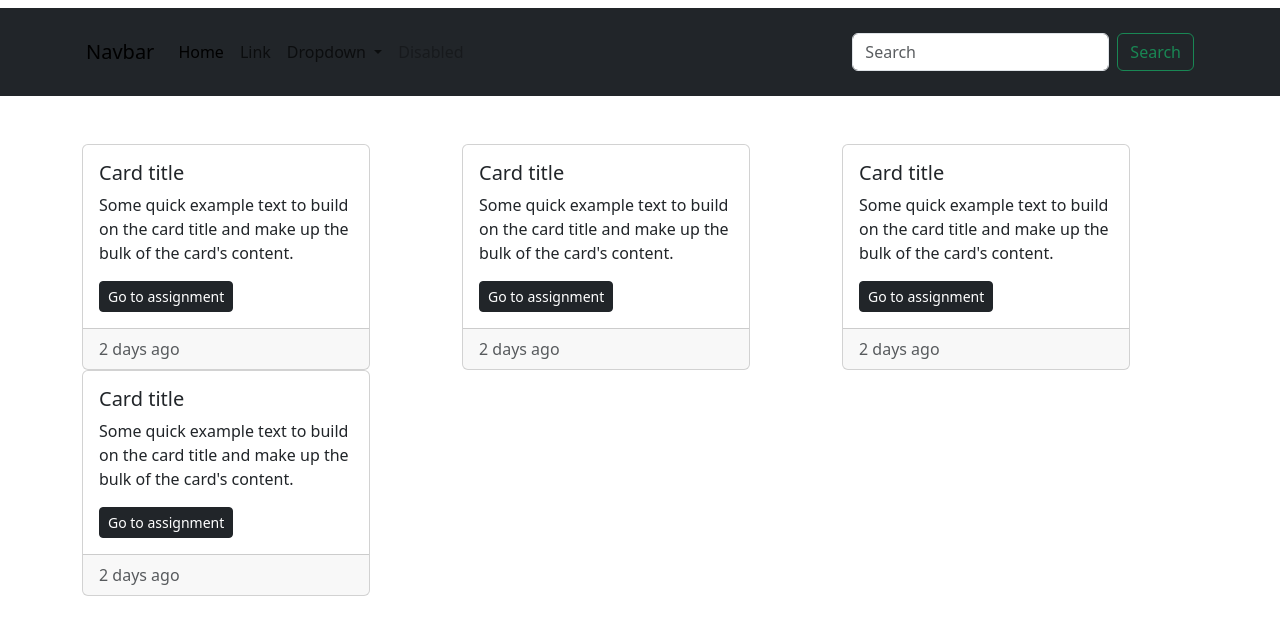
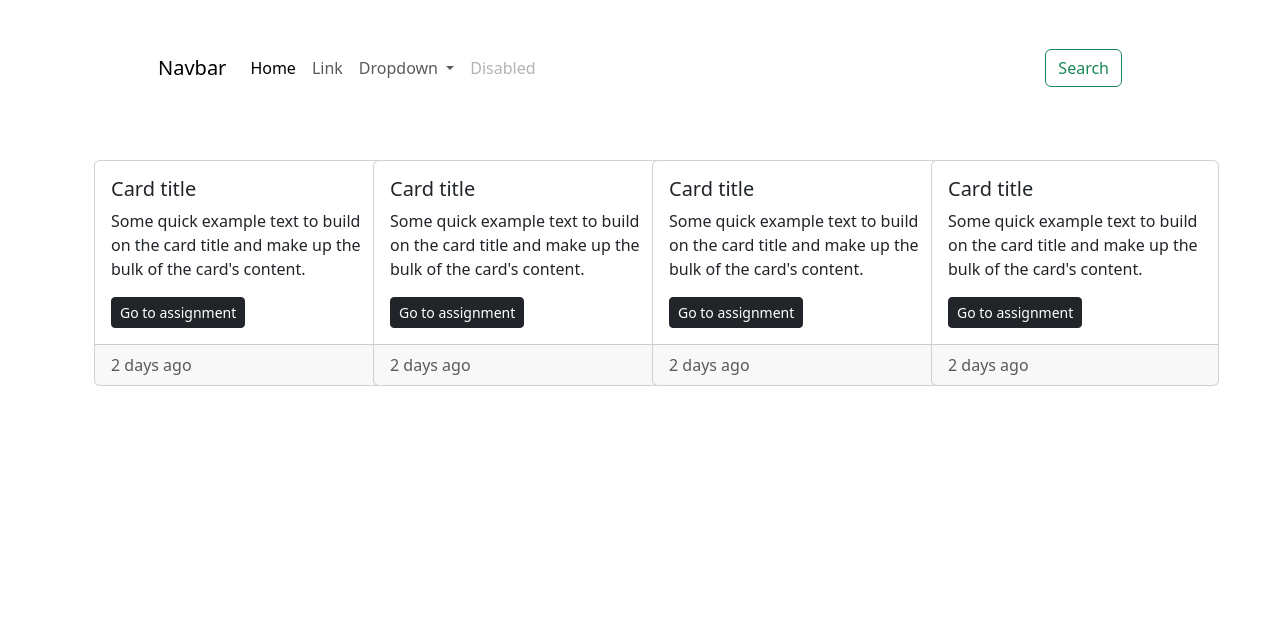
Before and after one commit to faizee-f/assignment_portal, a Django app: page / in a window 1280 px wide. Shown: the top 643 px of the page. Run offline with Django 4.2, Linux system fonts and the light colour scheme; some libraries are stand-ins or nearby versions.

Commit message:
Update index.html

```diff
--- a/templates/index.html
+++ b/templates/index.html
@@ -2,11 +2,12 @@
 
 {% block content %}
 <!-- navbar -->
-<div class="bg-dark mt-2">
-  <nav class="navbar sticky-top navbar-expand-lg">
+<div class="container p-4">
+  <nav class="navbar px-5 sticky-top navbar-expand-lg ">
     <div class="container p-3">
       <a class="navbar-brand" href="#">Navbar</a>
-      <button class="navbar-toggler" type="button" data-bs-toggle="collapse" data-bs-target="#navbarSupportedContent" aria-controls="navbarSupportedContent" aria-expanded="false" aria-label="Toggle navigation">
+      <button class="navbar-toggler" type="button" data-bs-toggle="collapse" data-bs-target="#navbarSupportedContent"
+        aria-controls="navbarSupportedContent" aria-expanded="false" aria-label="Toggle navigation">
         <span class="navbar-toggler-icon"></span>
       </button>
       <div class="collapse navbar-collapse" id="navbarSupportedContent">
@@ -18,13 +19,16 @@
             <a class="nav-link" href="#">Link</a>
           </li>
           <li class="nav-item dropdown">
-            <a class="nav-link dropdown-toggle" href="#" id="navbarDropdown" role="button" data-bs-toggle="dropdown" aria-expanded="false">
+            <a class="nav-link dropdown-toggle" href="#" id="navbarDropdown" role="button" data-bs-toggle="dropdown"
+              aria-expanded="false">
               Dropdown
             </a>
             <ul class="dropdown-menu" aria-labelledby="navbarDropdown">
               <li><a class="dropdown-item" href="#">Action</a></li>
               <li><a class="dropdown-item" href="#">Another action</a></li>
-              <li><hr class="dropdown-divider"></li>
+              <li>
+                <hr class="dropdown-divider">
+              </li>
               <li><a class="dropdown-item" href="#">Something else here</a></li>
             </ul>
           </li>
@@ -33,7 +37,6 @@
           </li>
         </ul>
         <form class="d-flex">
-          <input class="form-control me-2" type="search" placeholder="Search" aria-label="Search">
           <button class="btn btn-outline-success" type="submit">Search</button>
         </form>
       </div>
@@ -43,14 +46,14 @@
 </div>
 
 <!-- subjects card-->
-<div class=" p-5">
-  <div class="container ">
-    <div class="row">
-      <div class="col">
+<div class="container p-4">
+  <div class="row align-items-center justify-content-between">
+    <div class="col-md-3 col-sm-6 col-lg-3">
       <div class="card" style="width: 18rem;">
         <div class="card-body">
           <h5 class="card-title">Card title</h5>
-            <p class="card-text">Some quick example text to build on the card title and make up the bulk of the card's content.</p>
+          <p class="card-text">Some quick example text to build on the card title and make up the bulk of the card's
+            content.</p>
           <a href="#" class="btn btn-dark btn-sm ">Go to assignment</a>
 
         </div>
@@ -59,11 +62,12 @@
         </div>
       </div>
     </div>
-      <div class="col">
+    <div class="col-md-3 col-sm-6 col-lg-3">
       <div class="card" style="width: 18rem;">
         <div class="card-body">
           <h5 class="card-title">Card title</h5>
-            <p class="card-text">Some quick example text to build on the card title and make up the bulk of the card's content.</p>
+          <p class="card-text">Some quick example text to build on the card title and make up the bulk of the card's
+            content.</p>
           <a href="#" class="btn btn-dark btn-sm ">Go to assignment</a>
 
         </div>
@@ -72,11 +76,12 @@
         </div>
       </div>
     </div>
-      <div class="col">
+    <div class="col-md-3 col-sm-6 col-lg-3">
       <div class="card" style="width: 18rem;">
         <div class="card-body">
           <h5 class="card-title">Card title</h5>
-            <p class="card-text">Some quick example text to build on the card title and make up the bulk of the card's content.</p>
+          <p class="card-text">Some quick example text to build on the card title and make up the bulk of the card's
+            content.</p>
           <a href="#" class="btn btn-dark btn-sm ">Go to assignment</a>
 
         </div>
@@ -85,11 +90,12 @@
         </div>
       </div>
     </div>
-      <div class="col">
+    <div class="col-md-3 col-sm-6 col-lg-3">
       <div class="card" style="width: 18rem;">
         <div class="card-body">
           <h5 class="card-title">Card title</h5>
-            <p class="card-text">Some quick example text to build on the card title and make up the bulk of the card's content.</p>
+          <p class="card-text">Some quick example text to build on the card title and make up the bulk of the card's
+            content.</p>
           <a href="#" class="btn btn-dark btn-sm ">Go to assignment</a>
 
         </div>
@@ -99,10 +105,9 @@
       </div>
     </div>
   </div>
-
 </div>
 
-</div>
+
 
 <!-- banner -->
 <div class="container-fluid">
```
Lines whose indentation alone changed are shown as unchanged.
